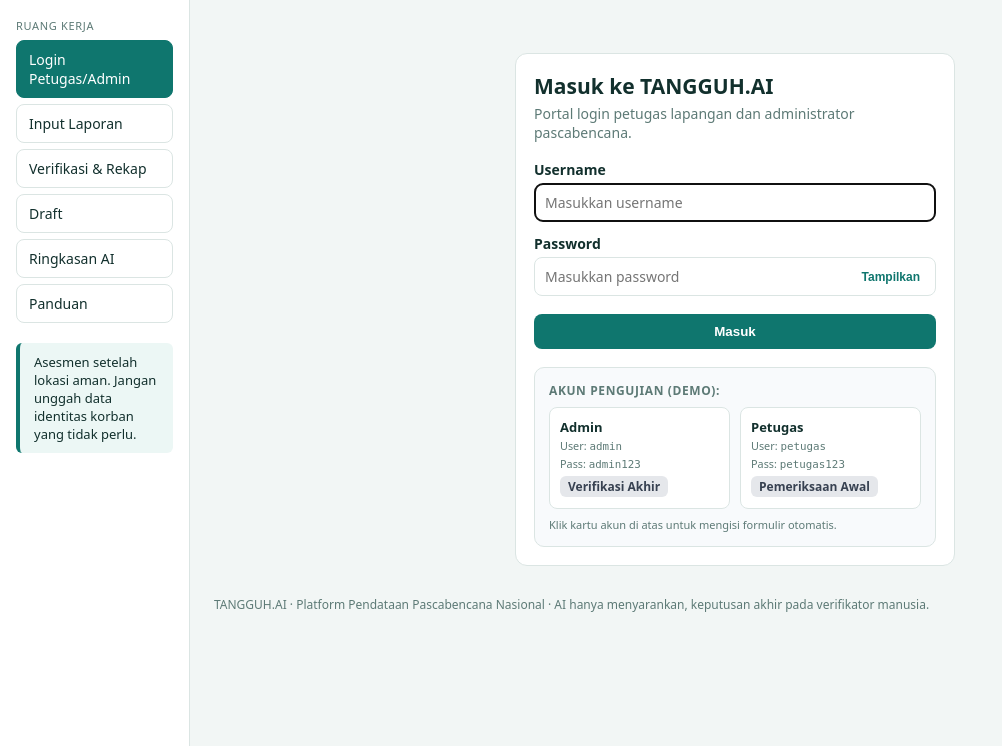
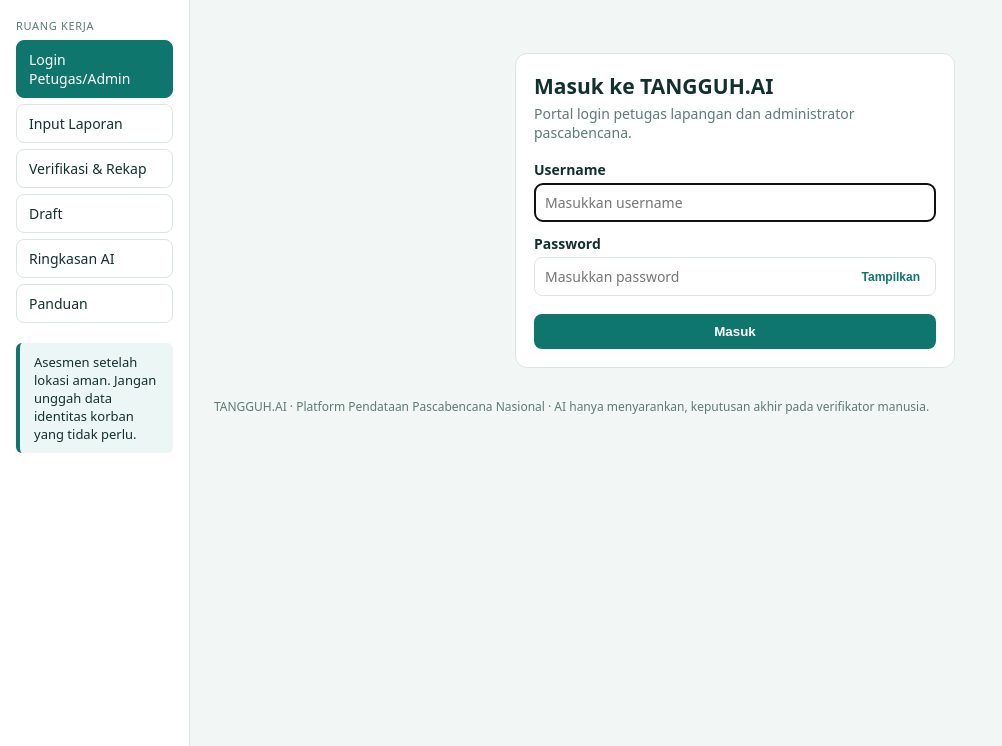
Before and after one commit to irhamnurhakimm14-stack/TANGGUH.AI, a Flask app: page / in a window 1280 px wide. Shown: the part 55-801 px from the top of the page, without its empty margins (0-1002 px from the left). Run offline with Flask 3, Linux system fonts and the light colour scheme; data that the repository does not hold is empty; some libraries are stand-ins or nearby versions.

Commit message:
ui: protect and label demo preview

```diff
--- a/app/templates/login.html
+++ b/app/templates/login.html
@@ -29,7 +29,7 @@
       </div>
     </form>
 
-    <div class="demo-box" style="margin-top:18px">
+    {% if show_demo_accounts %}<div class="demo-box" style="margin-top:18px">
       <h4 style="margin:0 0 8px;font-size:12px;color:var(--mute);text-transform:uppercase;letter-spacing:.05em">Akun Pengujian (Demo):</h4>
       <div class="demo-grid">
         <div class="demo-card" onclick="fillAccount('admin', 'admin123')">
@@ -47,6 +47,7 @@
         Klik kartu akun di atas untuk mengisi formulir otomatis.
       </p>
     </div>
+    {% endif %}
   </div>
 </div>
 
```
